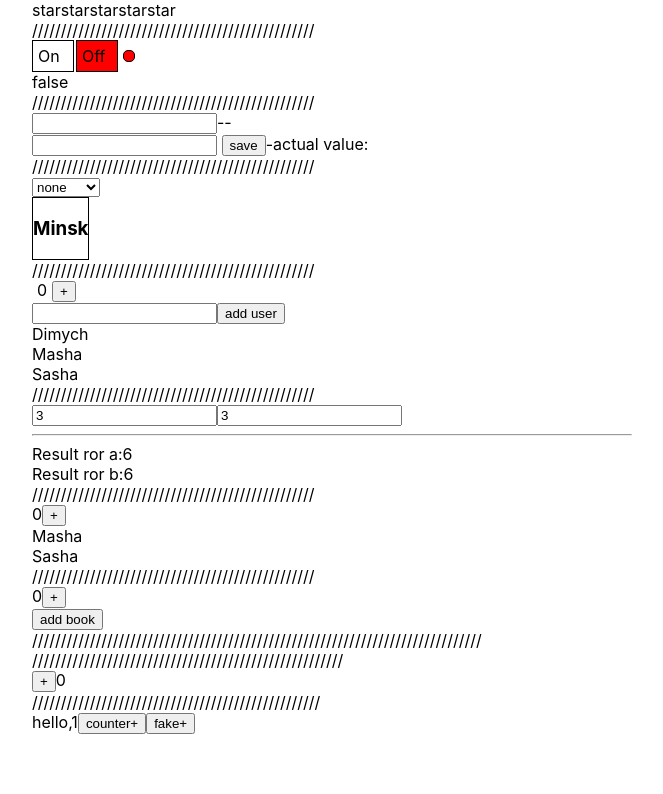
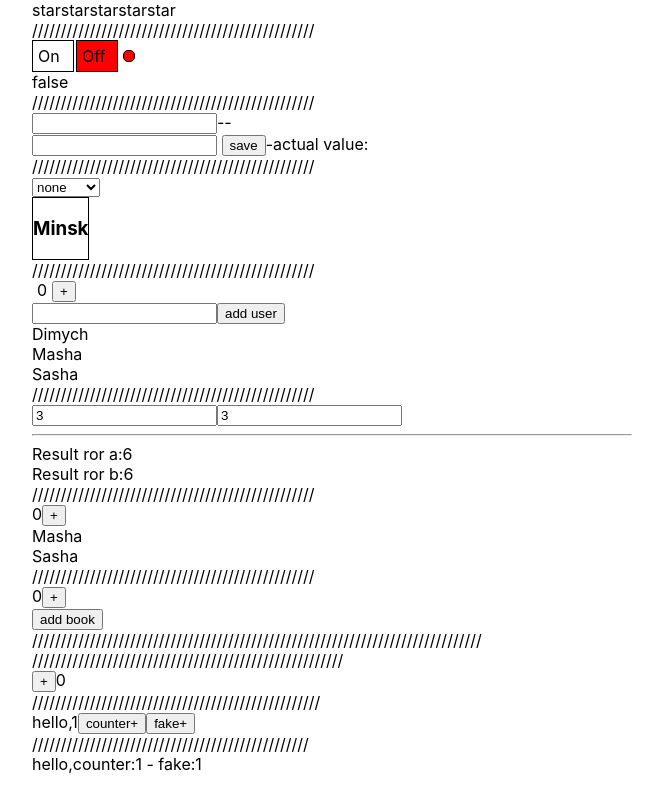
Before and after one commit to svetik-kov/kabzda_kak_prosto, a React (Create React App) app: page / in a window 1280 px wide. Shown: the part 710-1504 px from the top of the page, without its empty margins (308-971 px from the left). Before the commit the page ends 1464 px from the top, so only its background shows below. Built offline with nearby package versions, Linux system fonts and the light colour scheme.

Commit message:
22 - useEffect \ setTimeout \ setInterval

```diff
--- a/src/App.tsx
+++ b/src/App.tsx
@@ -12,7 +12,7 @@ import {Example} from './components/ReactMemo';
 import {DifficultCountingExample, HelpForReactMemoExample} from './components/UseMemo';
 import {LikeUseCallback} from './components/LikeUseCallback';
 import {Example1} from './components/UseState';
-import {SimpleExample} from './components/UseEffect';
+import {SetTimeOutExample, SimpleExample} from './components/UseEffect';
 
 function App() {
     const [ratingValue, setRatingValue] = useState<RatingValueType>(0)
@@ -96,6 +96,10 @@ function App() {
             <div>
                 <SimpleExample/>
             </div>
+            ////////////////////////////////////////////////
+            <div>
+                <SetTimeOutExample/>
+            </div>
         </div>
 
     );
--- a/src/components/UseEffect.tsx
+++ b/src/components/UseEffect.tsx
@@ -38,3 +38,31 @@ export const SimpleExample = () => {
 
     </>
 }
+
+export const SetTimeOutExample= () => {
+    console.log('SetTimeOutExample')
+    const [counter, setCounter] = useState(1)
+    const [fake, setFake] = useState(1)
+
+
+   /*    useEffect(() => {
+           setTimeout(() => {
+               document.title = counter.toString()
+           }, 1000)
+       },[counter])*/
+
+/*    useEffect(() => {
+        setInterval(() => {
+            setCounter((state)=>state+1)
+        }, 1000)
+    },[])*/
+
+    return <>
+        hello,counter:{counter} - fake:{fake}
+
+       {/* hello,{counter}
+        <button onClick={() => setCounter(counter + 1)}>counter+</button>
+        <button onClick={() => setFake(fake + 1)}>fake+</button>*/}
+
+    </>
+}
```
